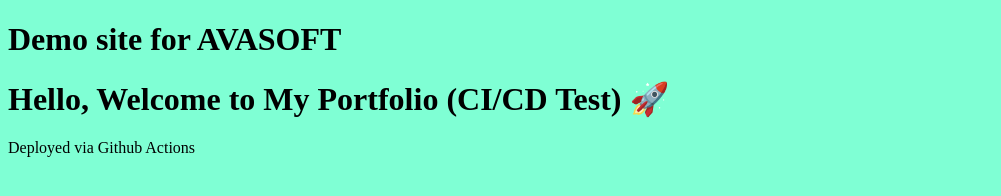
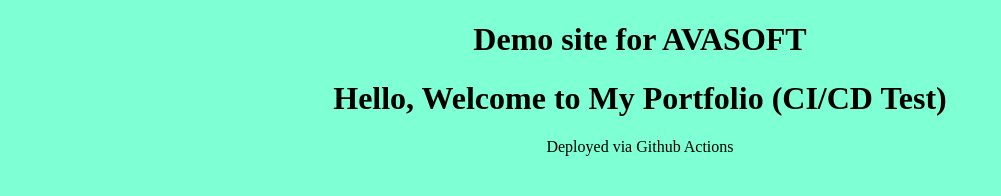
Before and after one commit to ArjunT234/portfolio-site, a plain HTML site: page index.html in a window 1280 px wide. Shown: the whole page, without its empty margins (0-1001 px from the left). Drawn offline with Linux system fonts and the light colour scheme.

Commit message:
update: modified index.html

```diff
--- a/index.html
+++ b/index.html
@@ -5,9 +5,9 @@
     <meta name="viewport" content="width=device-width, initial-scale=1.0">
     <title>My Portfolio</title>
 </head>
-<body style="background-color: aquamarine;">
+<body style="background-color: aquamarine; text-align: center; text-decoration: solid;" >
     <h1>Demo site for AVASOFT</h1>
-    <h1>Hello, Welcome to My Portfolio (CI/CD Test) 🚀</h1>
+    <h1>Hello, Welcome to My Portfolio (CI/CD Test) </h1>
     <p>Deployed via Github Actions</p>
 </body>
 </html>
```
